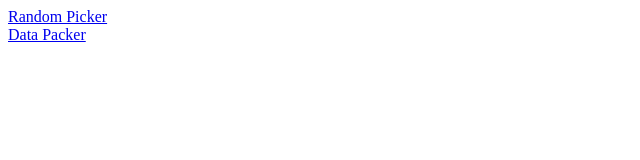
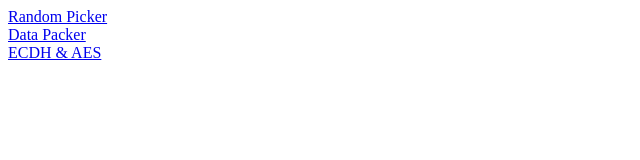
Before and after one commit to ravines23/ravines23.github.io, a plain HTML site: page index.html in a window 1280 px wide. Shown: the whole page, without its empty margins (0-640 px from the left). Drawn offline with Linux system fonts and the light colour scheme.

Commit message:
Add submodule

```diff
--- a/index.html
+++ b/index.html
@@ -5,5 +5,6 @@
 <body>
 <a href=/random_picker>Random Picker</a><br>
 <a href=/data_packer>Data Packer</a><br>
+<a href=/ecdh_aes>ECDH & AES</a><br>
 </body>
 </html>
```
Also changed, not shown: 1 other file.
